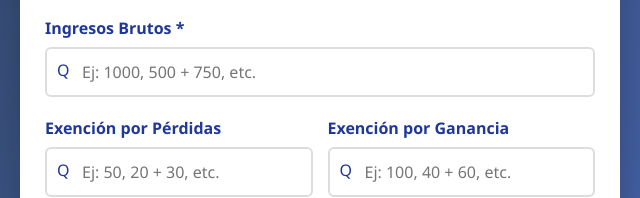
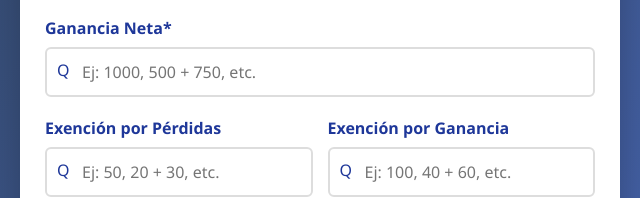
Before and after one commit to Julianhernm/Julianhernm.github.io, a plain HTML site: page index.html in a window 1280 px wide. Shown: the part 405-603 px from the top of the page, 320-960 px from the left. Drawn offline with Linux system fonts and the light colour scheme.

Commit message:
Update index.html
Update

```diff
--- a/index.html
+++ b/index.html
@@ -27,7 +27,7 @@
             </div>
 
             <div class="input-group">
-                <label for="ingresos-brutos">Ingresos Brutos *</label>
+                <label for="ingresos-brutos">Ganancia Neta*</label>
                 <div class="input-with-icon">
                     <span>Q</span>
                     <input type="text" id="ingresos-brutos" placeholder="Ej: 1000, 500 + 750, etc.">
```
